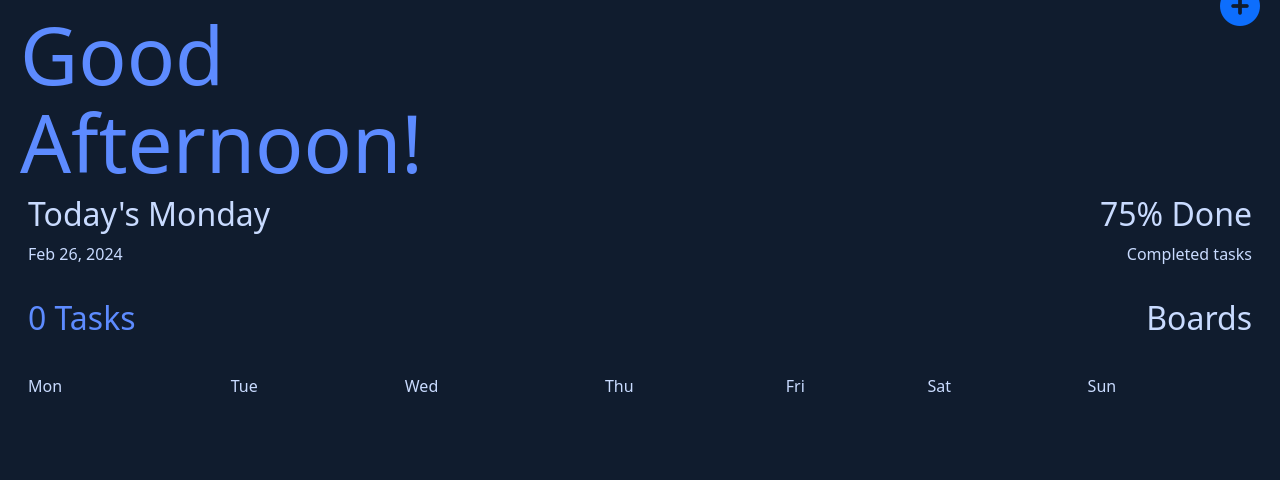
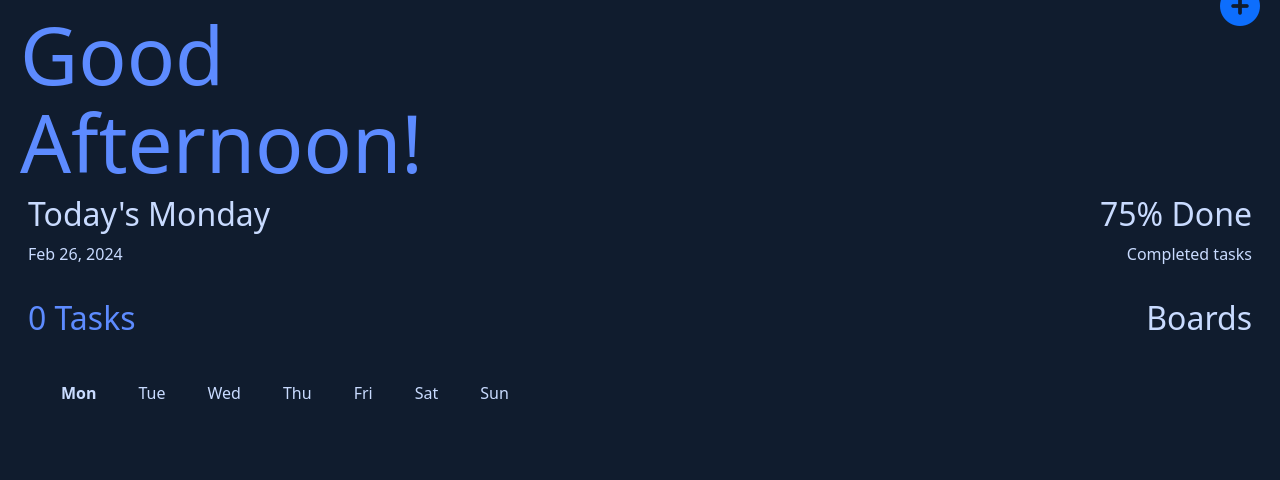
Before and after one commit to Jane2be/Diary-Website, a Django app: page / in a window 1280 px wide. Shown: the part 34-514 px from the top of the page. Run offline with Django 4.2, Linux system fonts and the light colour scheme; data comes from the database, SQL or seed files in the repository.

Commit message:
Add files via upload

```diff
--- a/reminders/templates/reminders/home.html
+++ b/reminders/templates/reminders/home.html
@@ -11,8 +11,8 @@
       body {
         background-color: #101C2E;
         color: #5D8BFF;
-        margin-left: 20px; /* You can adjust the left margin accordingly */
-        margin-right: 20px; /* You can adjust the left margin accordingly */
+        margin-left: 20px;
+        margin-right: 20px;
 
       }
 
@@ -36,9 +36,14 @@
         color: #C9DBFF;
         font-size: 40px; /* Adjust the font size as needed */
       }
+
+      .btn {
+        color: #C9DBFF;
+      }
     </style>
   </head>
   <body>
+
     <div class="plus-icon-container">
         <a href="{% url 'add-reminder'%}">
         <i class="fas fa-plus-circle"></i></a>
@@ -49,7 +54,7 @@
     <h1 class="lh-1">{{ message }}</h1>
     <table class="table table-borderless">
         <tr>
-            <td class="fs-2 lh-1 fw-lighter" style="color: #C9DBFF;">
+            <td class="fs-2 lh-1 fw-lighter align-left" style="color: #C9DBFF;">
                 Today's {{weekday}}
             </td>
 
@@ -59,7 +64,7 @@
 
         </tr>
         <tr>
-            <td class="fs-6 lh-1 fw-lighter" style="color: #C9DBFF;">
+            <td class="fs-6 lh-1 fw-lighter align-left" style="color: #C9DBFF;">
                 {{date}}
             </td>
 
@@ -81,98 +86,85 @@
         </tr>
     </table>
 
-
-<table class="table table-borderless">
+    <table class="table table-borderless" style="width: auto; margin-left: 20px;" >
         <tr>
             {% if 'Monday' in weekday %}
             <td>
-            <a href="#" style="color: #C9DBFF; text-decoration: none;">Mon</a>
+                <a class="btn" href="{% url 'home' %}?wd=Monday"><strong>Mon</strong></a>
             </td>
-        {%else%}
+            {% else %}
             <td class="fw-lighter">
-            <a href="#" style="color: #C9DBFF; text-decoration: none;">Mon</a>
+                <a class="btn" href="{% url 'home' %}?wd=Monday">Mon</a>
             </td>
             {% endif %}
 
             {% if 'Tuesday' in weekday %}
             <td>
-            <a href="#" style="color: #C9DBFF; text-decoration: none;">Tue</a>
+                <a class="btn" href="{% url 'home' %}?wd=Tuesday"><strong>Tue</strong></a>
             </td>
-        {%else%}
+            {% else %}
             <td class="fw-lighter">
-            <a href="#" style="color: #C9DBFF; text-decoration: none;">Tue</a>
+                <a class="btn" href="{% url 'home' %}?wd=Tuesday">Tue</a>
             </td>
             {% endif %}
 
             {% if 'Wednesday' in weekday %}
             <td>
-            <a href="#" style="color: #C9DBFF; text-decoration: none;">Wed</a>
+                <a class="btn" href="{% url 'home' %}?wd=Wednesday"><strong>Wed</strong></a>
             </td>
-        {%else%}
+            {% else %}
             <td class="fw-lighter">
-            <a href="#" style="color: #C9DBFF; text-decoration: none;">Wed</a>
+                <a class="btn" href="{% url 'home' %}?wd=Wednesday">Wed</a>
             </td>
-
             {% endif %}
 
             {% if 'Thursday' in weekday %}
             <td>
-            <a href="#" style="color: #C9DBFF; text-decoration: none;">Thu</a>
+                <a class="btn" href="{% url 'home' %}?wd=Thursday"><strong>Thu</strong></a>
             </td>
-        {%else%}
+            {% else %}
             <td class="fw-lighter">
-            <a href="#" style="color: #C9DBFF; text-decoration: none;">Thu</a>
+                <a class="btn" href="{% url 'home' %}?wd=Thursday">Thu</a>
             </td>
             {% endif %}
 
             {% if 'Friday' in weekday %}
             <td>
-            <a href="#" style="color: #C9DBFF; text-decoration: none;">Fri</a>
+                <a class="btn" href="{% url 'home' %}?wd=Friday"><strong>Fri</strong></a>
             </td>
-        {%else%}
+            {% else %}
             <td class="fw-lighter">
-            <a href="#" style="color: #C9DBFF; text-decoration: none;">Fri</a>
+                <a class="btn" href="{% url 'home' %}?wd=Friday">Fri</a>
             </td>
             {% endif %}
 
             {% if 'Saturday' in weekday %}
             <td>
-            <a href="#" style="color: #C9DBFF; text-decoration: none;">Sat</a>
+                <a class="btn" href="{% url 'home' %}?wd=Saturday"><strong>Sat</strong></a>
             </td>
-        {%else%}
+            {% else %}
             <td class="fw-lighter">
-            <a href="#" style="color: #C9DBFF; text-decoration: none;">Sat</a>
+                <a class="btn" href="{% url 'home' %}?wd=Saturday">Sat</a>
             </td>
             {% endif %}
 
             {% if 'Sunday' in weekday %}
             <td>
-            <a href="#" style="color: #C9DBFF; text-decoration: none;">Sun</a>
+                <a class="btn" href="{% url 'home' %}?wd=Sunday"><strong>Sun</strong></a>
             </td>
-        {%else%}
+            {% else %}
             <td class="fw-lighter">
-            <a href="#" style="color: #C9DBFF; text-decoration: none;">Sun</a>
+                <a class="btn" href="{% url 'home' %}?wd=Sunday">Sun</a>
             </td>
-
             {% endif %}
-
         </tr>
     </table>
 
-
-
-
-{% for reminder in reminder_list %}
-<div class="card bg-{{reminder.board.color}} mb-3 rounded-4">
-  <div class="card-body">
-    <h5 class="card-title"><a href=" {% url 'show-task' reminder.id %}" style="color: #101C2E; text-decoration: none;">{{reminder}}</a></h5>
-    <p class="card-text fst-italic">{{reminder.board}}</p>
-    <p class="card-text">{{reminder.description}}</p>
+    <div id="reminder-list">
+        {% include 'reminders/reminder_list.html' %}
     </div>
-</div>
-  {% endfor %}
-
 
     <script src="https://cdn.jsdelivr.net/npm/bootstrap@5.3.2/dist/js/bootstrap.bundle.min.js" integrity="sha384-C6RzsynM9kWDrMNeT87bh95OGNyZPhcTNXj1NW7RuBCsyN/o0jlpcV8Qyq46cDfL" crossorigin="anonymous"></script>
+
 </body>
 </html>
--- /dev/null
+++ b/reminders/templates/reminders/reminder_list.html
@@ -0,0 +1,13 @@
+{% for reminder in reminder_list %}
+<div class="card bg-{{reminder.board.color}} mb-3 rounded-4">
+  <div class="card-body">
+    {% if reminder.reminder_time == None %}
+    <h5 class="card-title"><a href=" {% url 'show-task' reminder.id %}" style="color: #101C2E; text-decoration: none;">{{reminder}}</a></h5>
+    {% else %}
+    <h5 class="card-title"><a href=" {% url 'show-task' reminder.id %}" style="color: #101C2E; text-decoration: none;"><strong>{{reminder.reminder_time | time:"H:i"}}</strong>  {{reminder}}</a></h5>
+   {% endif %}
+    <p class="card-text fst-italic">{{reminder.board}}</p>
+    <p class="card-text">{{reminder.description}}</p>
+  </div>
+</div>
+  {% endfor %}
```
Lines whose indentation alone changed are shown as unchanged.
